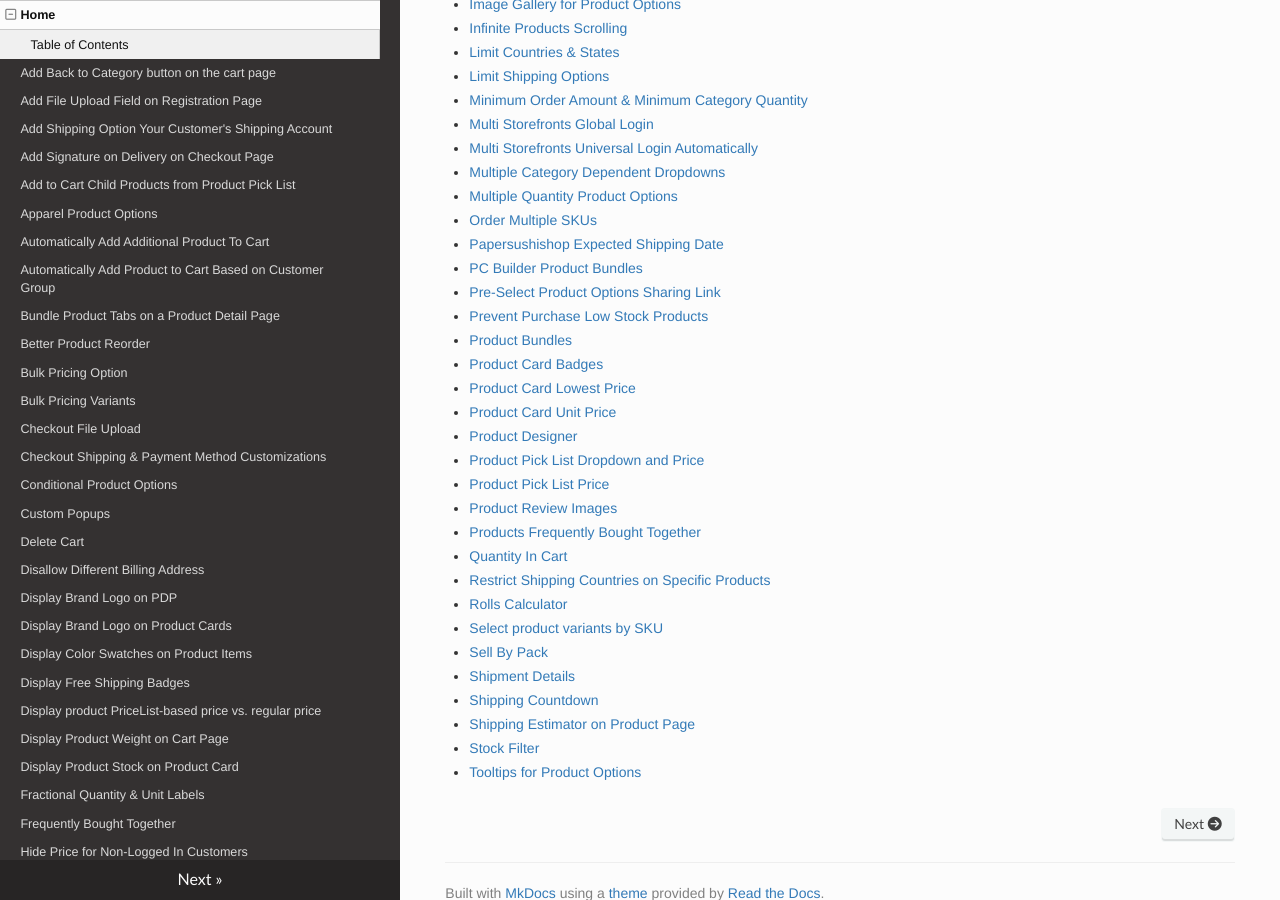
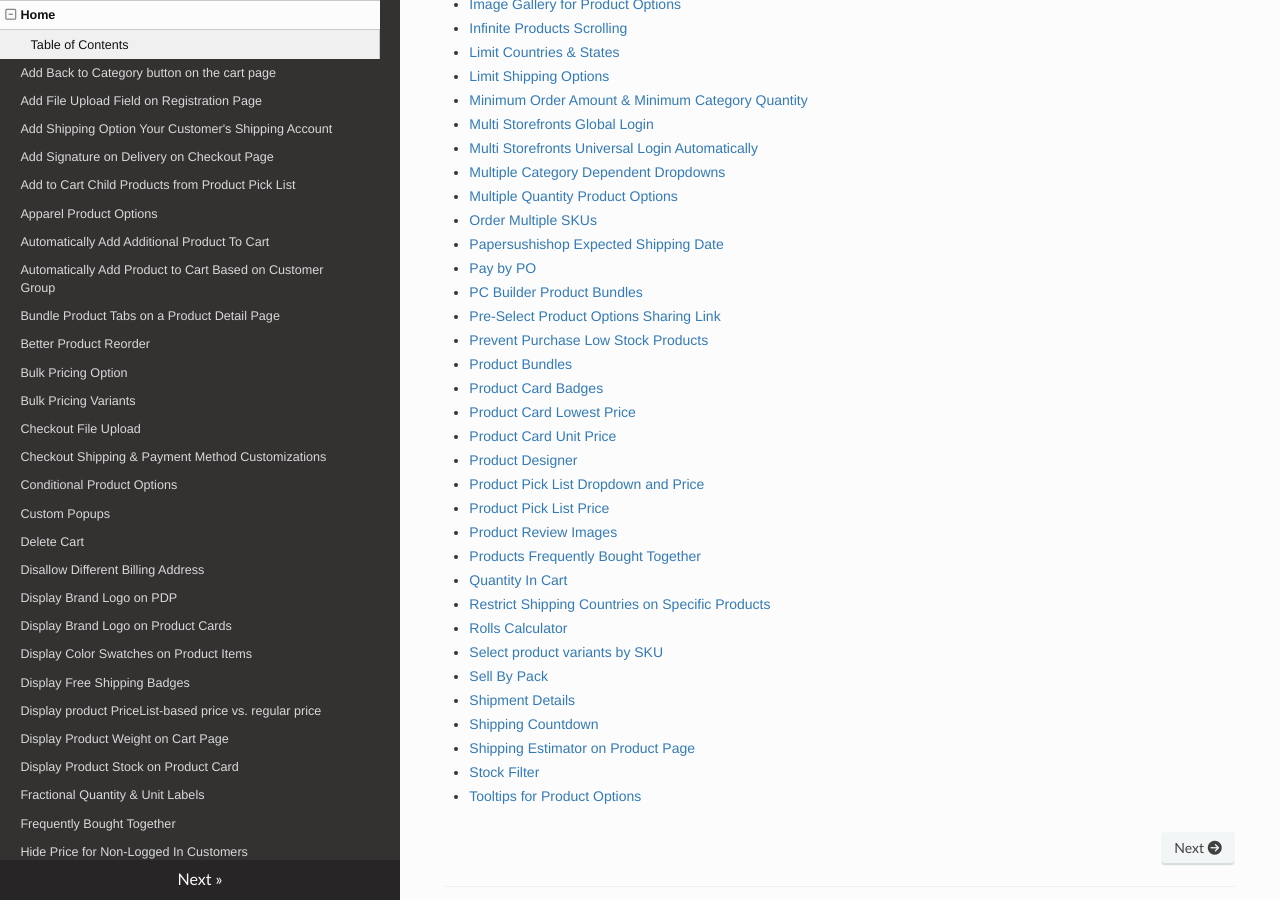
Before and after one commit to tvlgiao/bc-addons-docs, an MkDocs documentation site: the page built from docs/index.md, in a window 1280 px wide and 900 px high, scrolled down 1029 px. Built offline with MkDocs 1.6.1, drawn with Linux system fonts in a browser that asks for light colours; nearby versions of some CDN libraries.

Commit message:
Update index.md

```diff
--- a/docs/index.md
+++ b/docs/index.md
@@ -43,6 +43,7 @@
 - [Multiple Quantity Product Options](multiple-quantity-product-options.md)
 - [Order Multiple SKUs](order-multiple-skus.md)
 - [Papersushishop Expected Shipping Date](papersushishop-expected-shipping-date.md)
+- [Pay by PO](pay-by-po.md)
 - [PC Builder Product Bundles](pc-builder-product-bundles.md)
 - [Pre-Select Product Options Sharing Link](preselect-product-option-link.md)
 - [Prevent Purchase Low Stock Products](prevent-purchase-low-stock.md)
```
